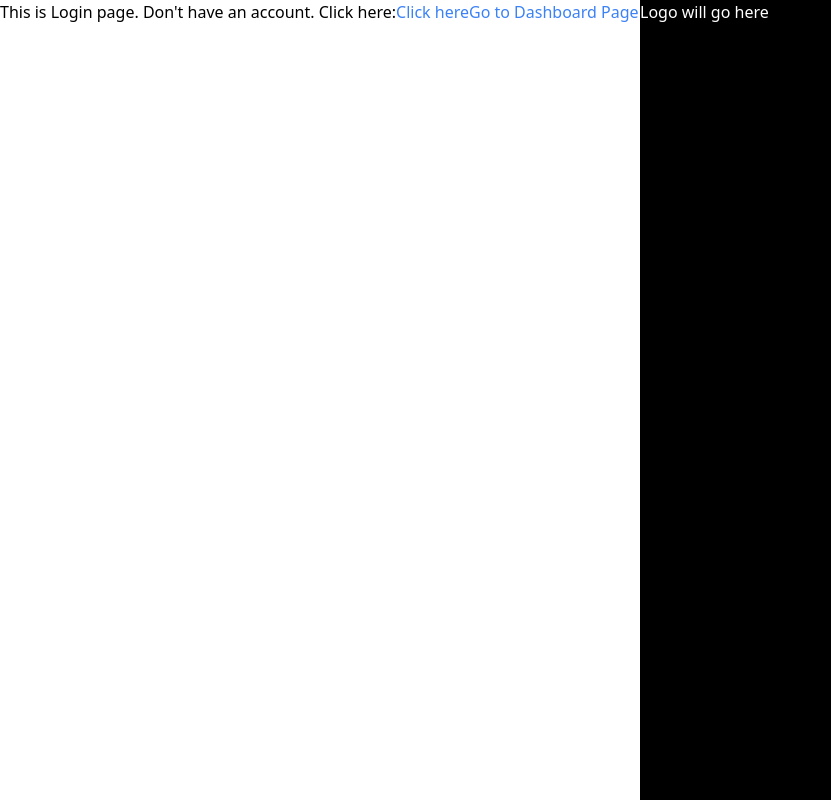
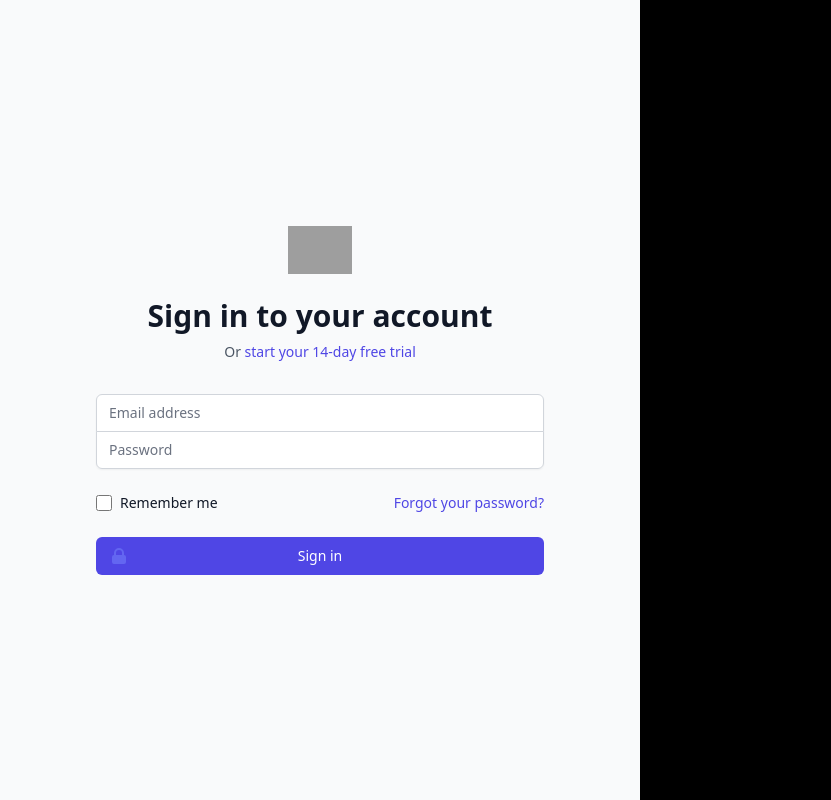
Before and after one commit to vaibhavgoel0230/Project_devslane, a React (Create React App) app: page /login in a window 1280 px wide. Shown: the whole page, without its empty margins (0-831 px from the left). Built offline with nearby package versions, Linux system fonts and the light colour scheme; grey boxes are pictures that could not be loaded.

Commit message:
Set up login form && email and password error verification && form submission handling

```diff
--- a/package.json
+++ b/package.json
@@ -17,10 +17,12 @@
     "@types/react-router-dom": "^5.1.8",
     "react": "^17.0.2",
     "react-dom": "^17.0.2",
+    "react-icons": "^4.2.0",
     "react-router-dom": "^5.2.0",
     "react-scripts": "4.0.3",
     "typescript": "^4.3.5",
-    "web-vitals": "^1.1.2"
+    "web-vitals": "^1.1.2",
+    "yup": "^0.32.9"
   },
   "scripts": {
     "start": "craco start",
--- a/src/App.tsx
+++ b/src/App.tsx
@@ -2,7 +2,6 @@
 import { BrowserRouter, Switch, Route, Redirect } from "react-router-dom";
 import AppContainerPage from "./Pages/AppContainer.page";
 import AuthPage from "./Pages/Auth.page";
-import LecturePage from "./Pages/Lecture.page";
 import NotFoundPage from "./Pages/NotFound.page";
 
 interface Props {}
--- a/src/Components/AuthHero.tsx
+++ b/src/Components/AuthHero.tsx
@@ -8,9 +8,7 @@
   useEffect(() => {
     console.log("AuthHero Rendering for the first time.");
   }, []);
-  return (
-    <div className="w-1/2 h-screen text-white bg-black">Logo will go here</div>
-  );
+  return <div className="w-full h-screen bg-black">Logo will go here</div>;
 };
 AuthHero.defaultProps = {};
 export default memo(AuthHero);
--- a/src/Pages/Lecture.page.tsx
+++ b/src/Pages/Lecture.page.tsx
@@ -3,12 +3,12 @@
 
 interface Props {}
 
-interface RouterData {
+interface RouteParams {
   lectureNumber: string;
   batchNumber: string;
 }
 const Lecture: FC<Props> = (props) => {
-  const { lectureNumber, batchNumber } = useParams<RouterData>();
+  const { lectureNumber, batchNumber } = useParams<RouteParams>();
   return (
     <div>
       This is Batch Number #{batchNumber} and The Lecture Number is #
--- a/src/Pages/Login.page.tsx
+++ b/src/Pages/Login.page.tsx
@@ -1,18 +1,175 @@
-import { FC, memo } from "react";
-import { Link } from "react-router-dom";
+import React, { FC, memo, useState } from "react";
+import { Link, useHistory } from "react-router-dom";
+import { HiLockClosed } from "react-icons/hi";
+import { FaSpinner } from "react-icons/fa";
+import * as yup from "yup";
 
 interface Props {}
 
 const Login: FC<Props> = (props) => {
+  const [data, setData] = useState({ email: "", password: "" });
+  const [touched, setTouched] = useState({ email: false, password: false });
+  const [submitting, setSubmitting] = useState(false);
+  const history = useHistory();
+  const handleChange = (event: React.ChangeEvent<HTMLInputElement>) => {
+    setData({ ...data, [event.target.name]: event.target.value });
+  };
+
+  const handleBlur = (event: React.FocusEvent<HTMLInputElement>) => {
+    setTouched({ ...touched, [event.target.name]: true });
+  };
+
+  let emailError = "";
+  let passwordError = "";
+
+  const formValidator = yup.object().shape({
+    email: yup.string().required().email(),
+    password: yup.string().required().min(8),
+  });
+
+  console.log("isFormValid", formValidator.isValidSync(data));
+
+  if (!data.email) {
+    emailError = "Email address is required";
+  } else if (!data.email.endsWith("@gmail.com")) {
+    emailError = "Please enter a valid email address";
+  }
+
+  if (!data.password) {
+    passwordError = "Password is required";
+  } else if (data.password.length < 8) {
+    passwordError = "Password should be at least 8 characters.";
+  }
   return (
-    <div>
-      This is Login page. Don't have an account. Click here:
-      <Link to="/signup">
-        <span className="text-blue-500">Click here</span>
-      </Link>
-      <Link to="/dashboard">
-        <span className="text-blue-500">Go to Dashboard Page</span>
-      </Link>
+    <div className="min-h-screen w-full max-w-1/2 flex items-center justify-center bg-gray-50 py-12 px-4 sm:px-6 lg:px-8">
+      <div className="max-w-md w-full space-y-8">
+        <div>
+          <img
+            className="mx-auto h-12 w-auto"
+            src="https://tailwindui.com/img/logos/workflow-mark-indigo-600.svg"
+            alt="Workflow"
+          />
+          <h2 className="mt-6 text-center text-3xl font-extrabold text-gray-900">
+            Sign in to your account
+          </h2>
+          <p className="mt-2 text-center text-sm text-gray-600">
+            Or{" "}
+            <a
+              href="#"
+              className="font-medium text-indigo-600 hover:text-indigo-500"
+            >
+              start your 14-day free trial
+            </a>
+          </p>
+        </div>
+        <form
+          className="mt-8 space-y-6"
+          action="#"
+          method="POST"
+          onSubmit={(event) => {
+            event.preventDefault();
+            if (emailError || passwordError) {
+              console.log("Form Submission Rejected");
+              return;
+            }
+            setSubmitting(true);
+            console.log("login started with data", data);
+            setTimeout(() => {
+              console.log("login successful");
+              history.push("/dashboard");
+            }, 5000);
+          }}
+        >
+          <input type="hidden" name="remember" defaultValue="true" />
+          <div className="rounded-md shadow-sm -space-y-px">
+            <div>
+              <label htmlFor="email-address" className="sr-only">
+                Email address
+              </label>
+              <input
+                id="email-address"
+                name="email"
+                type="email"
+                autoComplete="email"
+                value={data.email}
+                onChange={handleChange}
+                onBlur={handleBlur}
+                required
+                className="appearance-none rounded-none relative block w-full px-3 py-2 border border-gray-300 placeholder-gray-500 text-gray-900 rounded-t-md focus:outline-none focus:ring-indigo-500 focus:border-indigo-500 focus:z-10 sm:text-sm"
+                placeholder="Email address"
+              />
+              {touched.email && (
+                <div className="text-red-500">{emailError}</div>
+              )}
+            </div>
+            <div>
+              <label htmlFor="password" className="sr-only">
+                Password
+              </label>
+              <input
+                id="password"
+                name="password"
+                type="password"
+                autoComplete="current-password"
+                value={data.password}
+                onChange={handleChange}
+                onBlur={handleBlur}
+                required
+                className="appearance-none rounded-none relative block w-full px-3 py-2 border border-gray-300 placeholder-gray-500 text-gray-900 rounded-b-md focus:outline-none focus:ring-indigo-500 focus:border-indigo-500 focus:z-10 sm:text-sm"
+                placeholder="Password"
+              />
+              {touched.password && (
+                <div className="text-red-500">{passwordError}</div>
+              )}
+            </div>
+          </div>
+
+          <div className="flex items-center justify-between">
+            <div className="flex items-center">
+              <input
+                id="remember-me"
+                name="remember-me"
+                type="checkbox"
+                className="h-4 w-4 text-indigo-600 focus:ring-indigo-500 border-gray-300 rounded"
+              />
+              <label
+                htmlFor="remember-me"
+                className="ml-2 block text-sm text-gray-900"
+              >
+                Remember me
+              </label>
+            </div>
+
+            <div className="text-sm">
+              <Link
+                to="/forgot-password"
+                className="font-medium text-indigo-600 hover:text-indigo-500"
+              >
+                Forgot your password?
+              </Link>
+            </div>
+          </div>
+
+          <div>
+            <button
+              type="submit"
+              disabled={!formValidator.isValidSync(data)}
+              className="group relative w-full flex justify-center py-2 px-4 border border-transparent text-sm font-medium rounded-md text-white bg-indigo-600 hover:bg-indigo-700 focus:outline-none focus:ring-2 focus:ring-offset-2 focus:ring-indigo-500"
+            >
+              <span className="absolute left-0 inset-y-0 flex items-center pl-3">
+                <HiLockClosed
+                  className="h-5 w-5 text-indigo-500 group-hover:text-indigo-400"
+                  aria-hidden="true"
+                />
+              </span>
+              Sign in
+            </button>
+            {submitting && (
+              <FaSpinner className="mt-5 animate-spin"></FaSpinner>
+            )}
+          </div>
+        </form>
+      </div>
     </div>
   );
 };
--- a/tailwind.config.js
+++ b/tailwind.config.js
@@ -4,7 +4,11 @@
   purge: ["./src/**/*.{js,jsx,ts,tsx}", "./public/index.html"],
   darkMode: false, // or 'media' or 'class'
   theme: {
-    extend: {},
+    extend: {
+      maxWidth: {
+        "1/2": "50%",
+      },
+    },
   },
   variants: {
     extend: {},
```
Also changed, not shown: src/media/cork-logo.png (added), 1 other file (tests, documents, lock files or other folders).
